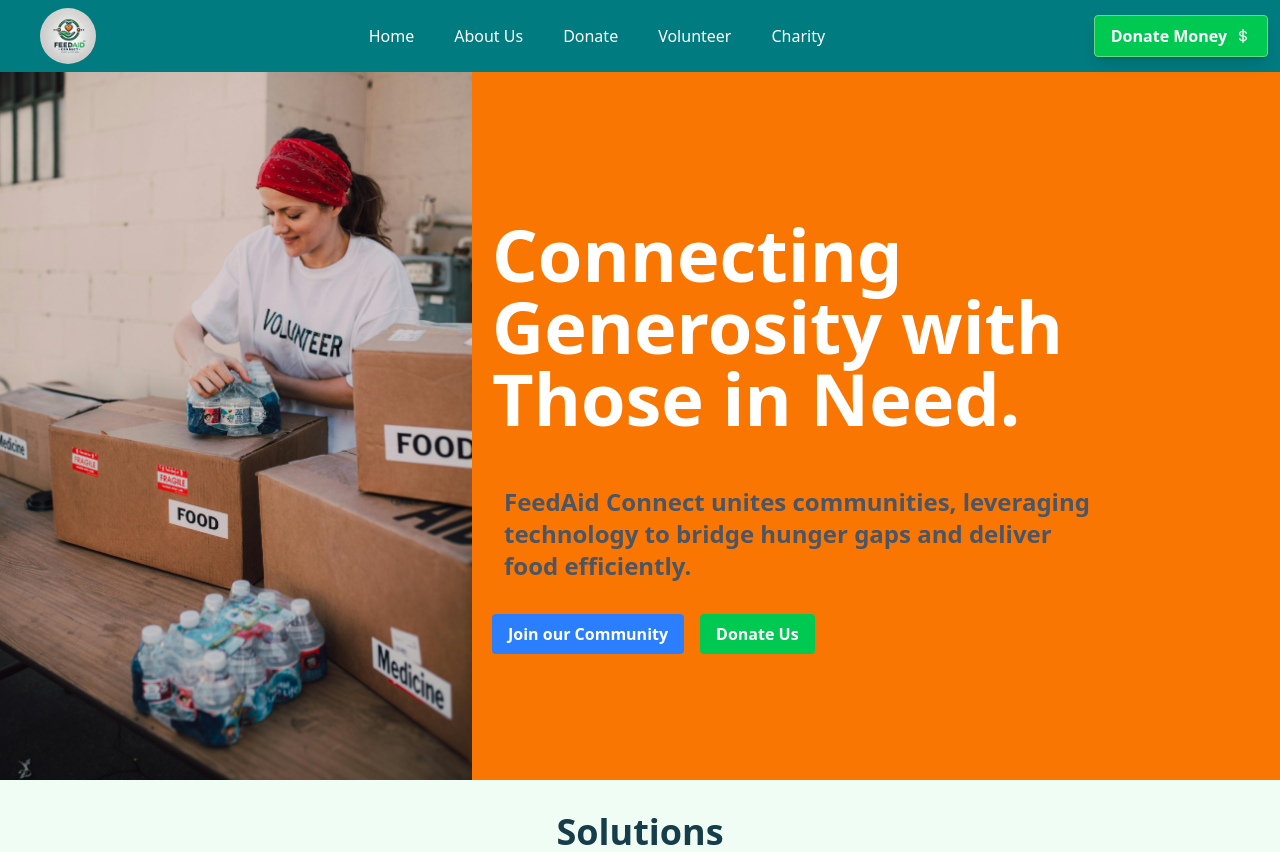
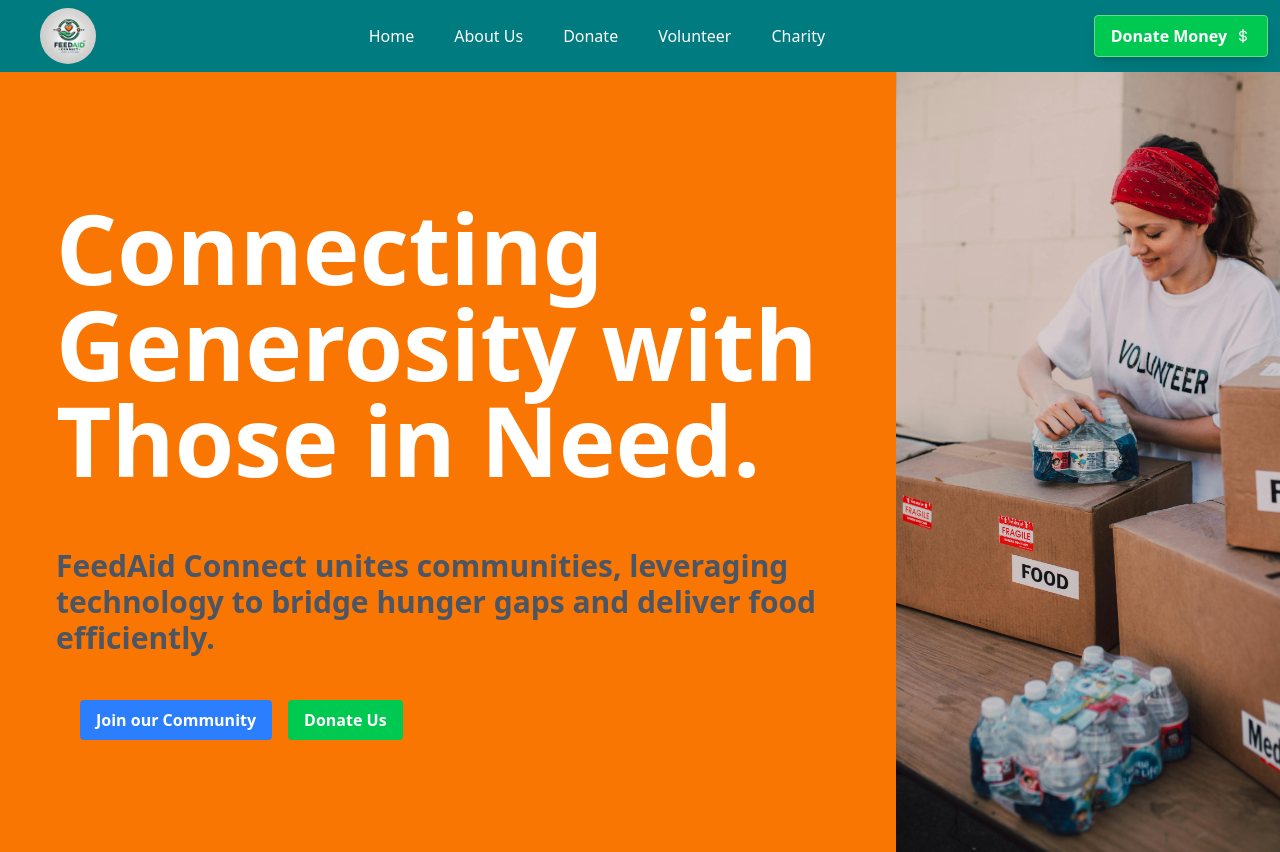
Before and after one commit to Vanshikaxxa/FeedAid_Connect, a Next.js app: page / in a window 1280 px wide. Shown: the top 852 px of the page. Built offline with nearby package versions, Linux system fonts and the light colour scheme.

Commit message:
minor changes in title.tsx

```diff
--- a/public/components/Title.tsx
+++ b/public/components/Title.tsx
@@ -2,22 +2,16 @@ import React from "react";
 
 const Title = () => {
   return (
-    <>
-      <div className="flex bg-[#fa7602] items-center justify-between  ">
-        <div className="">
-          <img src="/images/charity1.jpg" alt="" className="w-auto h-auto" />
-        </div>
-        <div className="m-5">
-          <h1 className="text-white text-7xl py-5 font-bold w-[60vw]">
+    <div className="relative h-screen bg-[#fa7602] flex items-center p-6">
+      <div className="max-w-[70%] p-8">
+        <h1 className="text-white text-8xl py-5 font-bold">
           Connecting Generosity with Those in Need.
         </h1>
-          <h2 className="text-gray-600 w-[48vw] my-5 text-2xl h-auto hover:animate-pulse font-semibold p-3">
+        <h2 className="text-gray-600 my-5 text-3xl hover:animate-pulse font-semibold py-5">
           FeedAid Connect unites communities, leveraging technology to bridge
           hunger gaps and deliver food efficiently.
         </h2>
-          <div className="flex space-x-4 mt-2">
-            {" "}
-            {/* Adjusted margin to mt-2 */}
+        <div className="flex space-x-4 m-6">
           <button className="bg-blue-500 text-white font-semibold py-2 px-4 rounded hover:bg-blue-600 transition duration-200">
             Join our Community
           </button>
@@ -26,8 +20,15 @@ const Title = () => {
           </button>
         </div>
       </div>
+
+      <div className="absolute right-0 top-0 h-full w-[30%]">
+        <img
+          src="/images/charity1.jpg"
+          alt="Charity"
+          className="w-full h-full object-cover"
+        />
       </div>
-    </>
+    </div>
   );
 };
 
```
Lines whose indentation alone changed are shown as unchanged.
